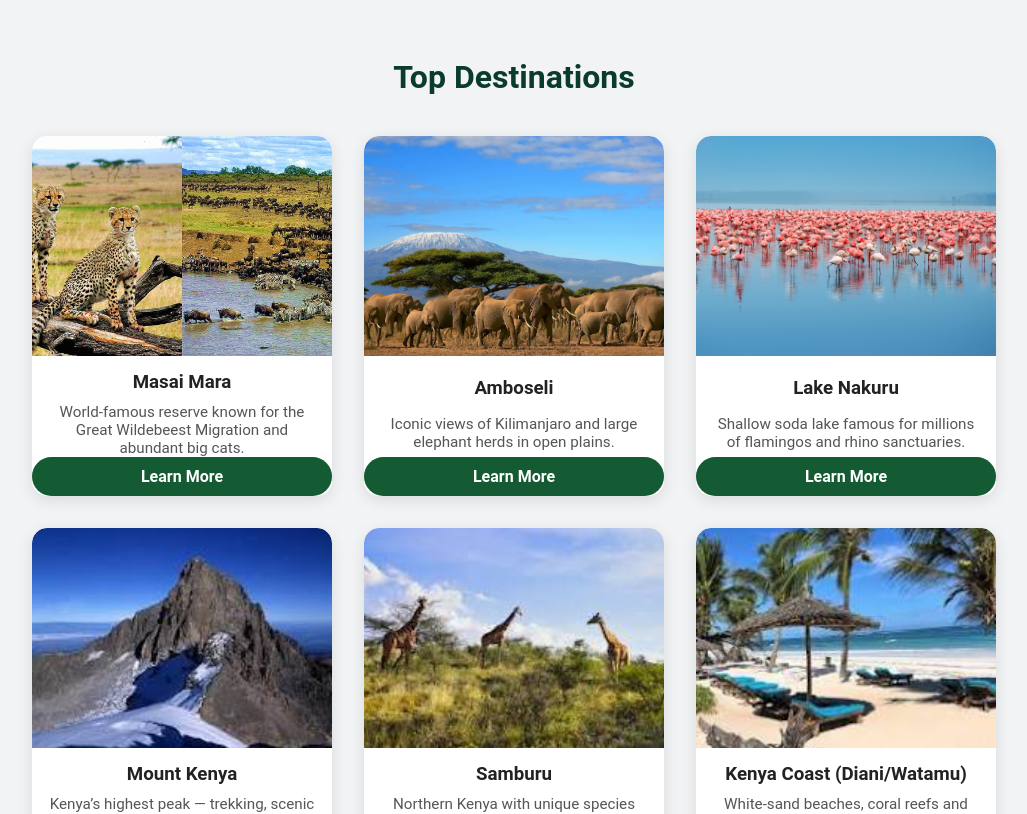
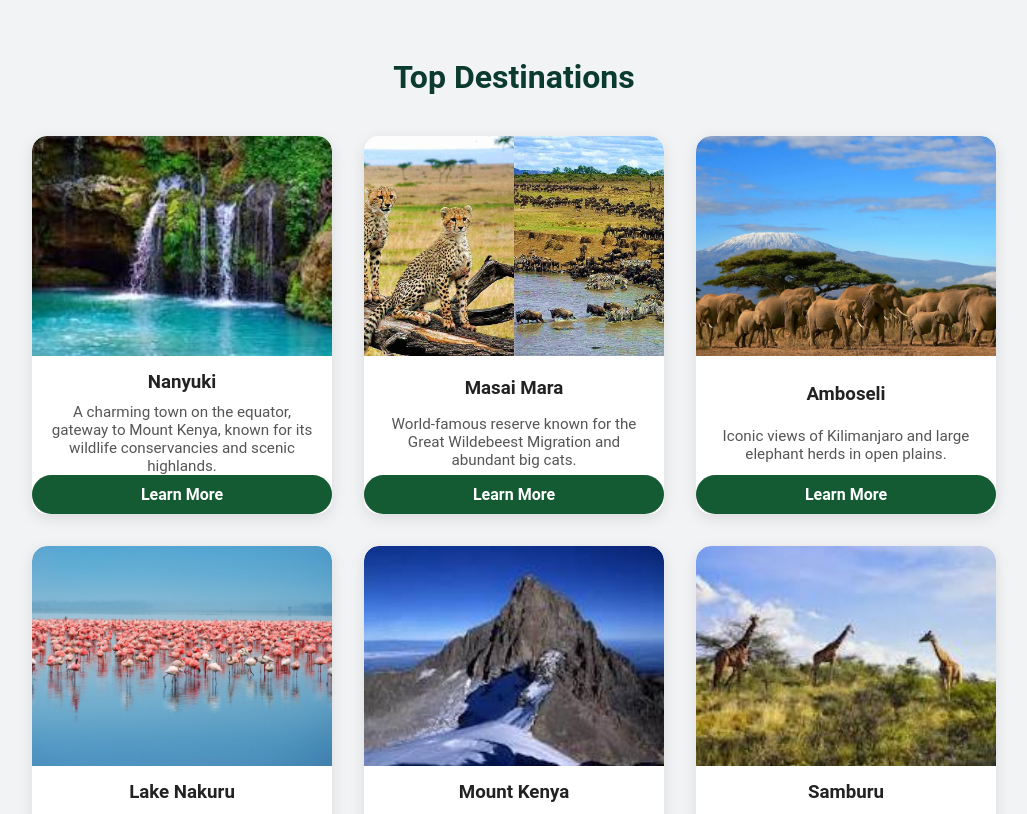
Before and after one commit to Muyundo/kenya-base-tours, a React (Create React App) app: page / in a window 1280 px wide. Shown: the part 1840-2654 px from the top of the page, without its empty margins (126-1153 px from the left). Built offline with nearby package versions, Linux system fonts and the light colour scheme.

Commit message:
Update destinations data

```diff
--- a/src/data/destinations.js
+++ b/src/data/destinations.js
@@ -7,6 +7,25 @@ import samburuImg from "../assets/images/samburu.jpg";
 import coastImg from "../assets/images/coast.jpg";
 
 const destinations = [
+    {
+      id: "nanyuki",
+      name: "Nanyuki",
+      short: "A charming town on the equator, gateway to Mount Kenya, known for its wildlife conservancies and scenic highlands.",
+      image: require("../assets/images/nanyuki.jpg"),
+      bestMonths: "All year",
+      highlights: [
+        "Rhino Sanctuary",
+        "Mount Kenya National Park",
+        "Equator Marker",
+        "Ol Pejeta Conservancy",
+        "Scenic Highlands",
+        "Wildlife Safaris",
+        "Horse Riding",
+        "Local Markets & Culture"
+      ],
+      detail: `Nanyuki is a vibrant town located right on the equator, serving as the main gateway to Mount Kenya. It is renowned for its wildlife conservancies, beautiful highlands, and unique equator marker. The area is a haven for adventure seekers, nature lovers, and those looking to experience authentic Kenyan culture.`,
+      readMore: "/destinations/nanyuki"
+    },
     {
       id: "masai-mara",
       name: "Masai Mara",
@@ -60,6 +79,16 @@ const destinations = [
       bestMonths: "December - March, July - October",
       highlights: ["Beaches", "Snorkeling", "Water sports"],
       detail: `Kenya’s coast combines relaxed beach time with vibrant Swahili culture. Diani and Watamu offer coral reefs, boat trips, and excellent seafood.`
+    },
+    {
+      id: "north-coast",
+      name: "North Coast",
+      short: "Experience serenity and luxury at the beach hotels. Perfect relaxing spots with excellent views.",
+      image: coastImg,
+      bestMonths: "All year",
+      highlights: ["Luxury Beach Hotels", "Serene Views", "Relaxation"],
+      detail: `Experience serenity and luxury at the beach hotels. Perfect relaxing spots with excellent views.`,
+      readMore: "/destinations/north-coast"
     }
 ];
 
```
Lines whose indentation alone changed are shown as unchanged.
